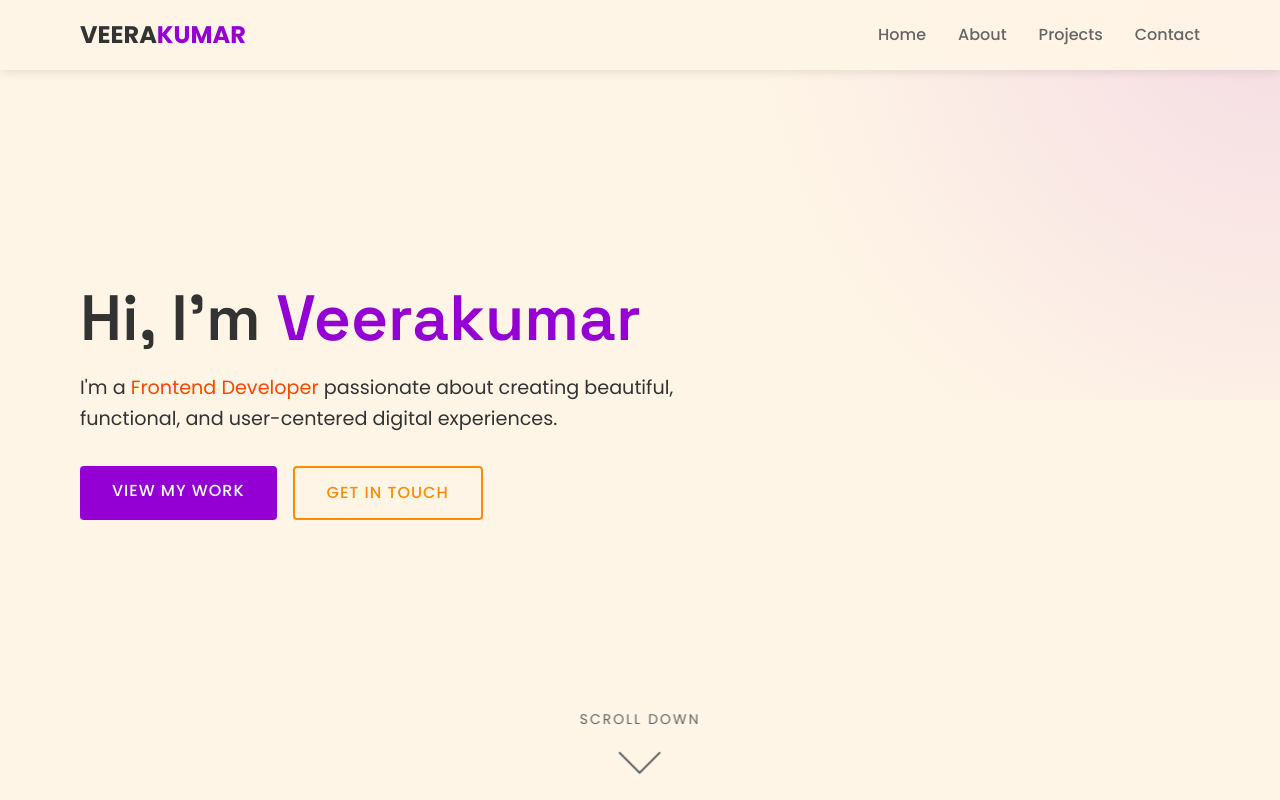
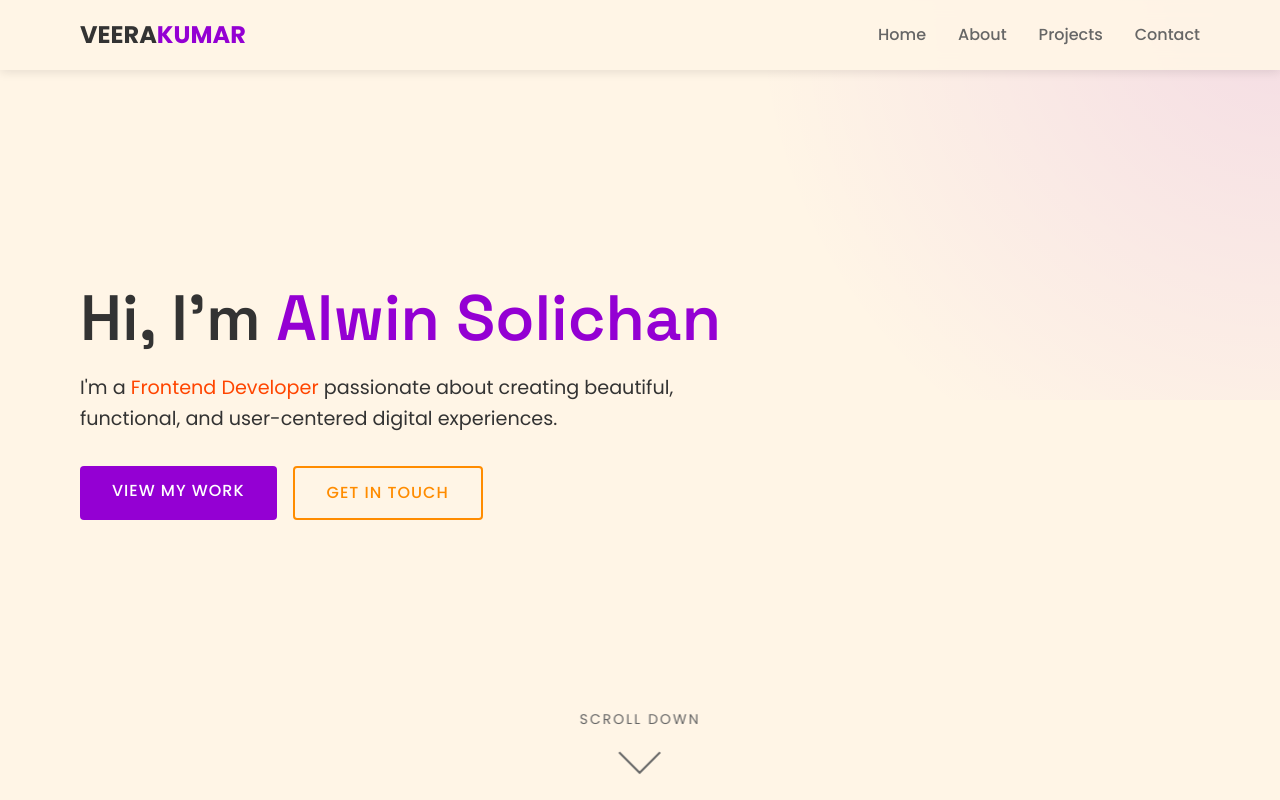
Before and after one commit to ALWIN4710/SNS, a plain HTML site: page index.html in a window 1280 px wide. Shown: the top 800 px of the page. Drawn offline with Linux system fonts and the light colour scheme.

Commit message:
Add files via upload

```diff
--- a/index.html
+++ b/index.html
@@ -802,7 +802,7 @@
     <!-- Hero Section -->
     <section id="home" class="hero">
         <div class="container hero-content">
-            <h1>Hi, I'm <span class="highlight">Veerakumar</span></h1>
+            <h1>Hi, I'm <span class="highlight">Alwin Solichan</span></h1>
             <p>I'm a <span class="accent">Frontend Developer</span> passionate about creating beautiful, functional, and user-centered digital experiences.</p>
             <div class="hero-buttons">
                 <a href="#projects" class="btn">View My Work</a>
```
